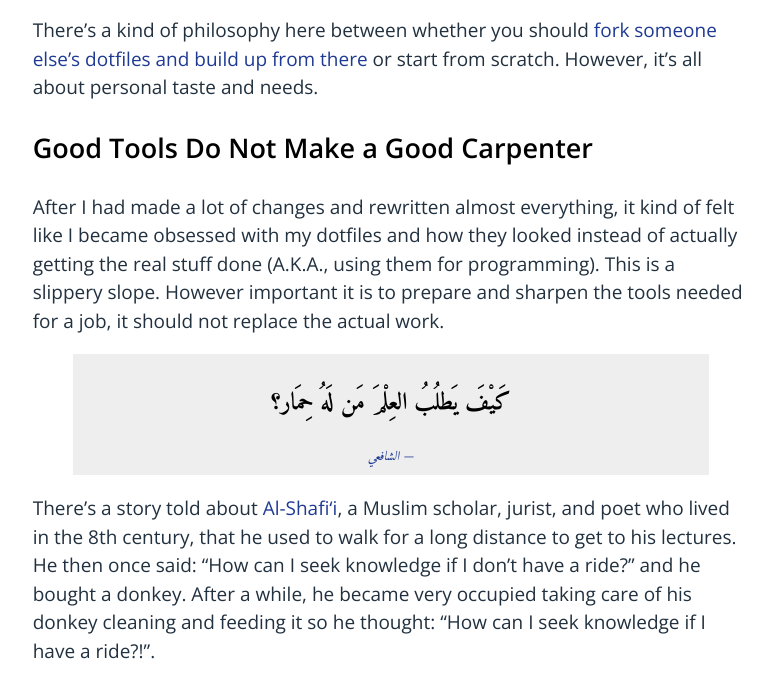
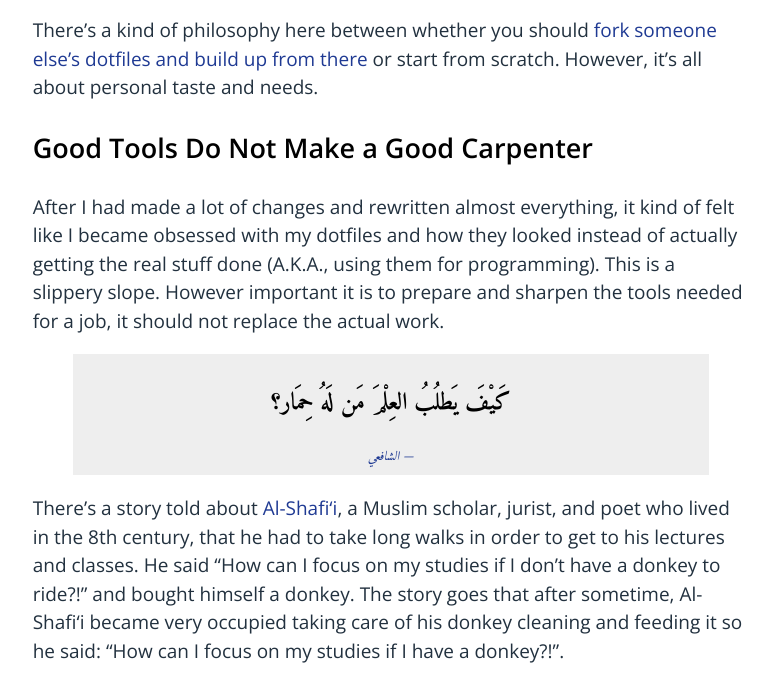
Before and after one commit to aaoiki/aaoiki.github.io, a plain HTML site: page blog/the-dotfiles.html in a window 1280 px wide. Shown: the part 1086-1785 px from the top of the page, without its empty margins (249-1022 px from the left). Drawn offline with nearby package versions, Linux system fonts and the light colour scheme; a script that the page names is missing.

Commit message:
Regenerated at 2017-04-22 21:04:23 UTC

```diff
--- a/blog/the-dotfiles.html
+++ b/blog/the-dotfiles.html
@@ -112,11 +112,12 @@ needed for a job, it should not replace the actual work.</p>
 
 <p>There’s a story told about
 <a href="https://en.wikipedia.org/wiki/Al-Shafi%E2%80%98i" target="blank">Al-Shafi‘i</a>,
-a Muslim scholar, jurist, and poet who lived in the 8th century, that he used
-to walk for a long distance to get to his lectures. He then once said: “How can
-I seek knowledge if I don’t have a ride?” and he bought a donkey. After a
-while, he became very occupied taking care of his donkey cleaning and feeding
-it so he thought: “How can I seek knowledge if I have a ride?!”.</p>
+a Muslim scholar, jurist, and poet who lived in the 8th century, that he had to
+take long walks in order to get to his lectures and classes. He said “How can
+I focus on my studies if I don’t have a donkey to ride?!” and bought himself a
+donkey. The story goes that after sometime, Al-Shafi‘i became very occupied
+taking care of his donkey cleaning and feeding it so he said: “How can I
+focus on my studies if I have a donkey?!”.</p>
 
   </div>
 
```
Also changed, not shown: feed.xml (+8 -7 lines).
